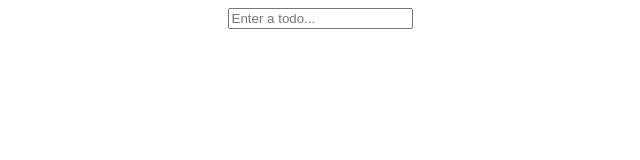
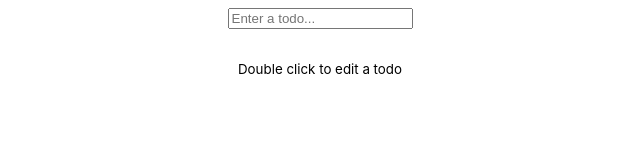
Before and after one commit to Ananthakr/parceljs-demo, a website: page index.html in a window 1280 px wide. Shown: the whole page, without its empty margins (320-960 px from the left). Drawn offline with Linux system fonts and the light colour scheme.

Commit message:
added readme

```diff
--- a/index.html
+++ b/index.html
@@ -5,5 +5,6 @@
     </head>
 <body>
     <div id="app"></div>
+    <small>Double click to edit a todo</small>
 <script src="./index.js"/></script>
 </body></html>
--- a/index.js
+++ b/index.js
@@ -8,7 +8,7 @@ document.addEventListener("DOMContentLoaded", () => {
     }
   }
   function editInputChangeListener(event) {
-    console.log("edit input", event.target.value);
+    //console.log("edit input", event.target.value);
     if (event.target.value) {
       let value = event.target.value;
       todos[parseInt(event.target.data_key)]=event.target.value;
--- a/style.css
+++ b/style.css
@@ -6,6 +6,10 @@ body{
     align-items: center;
     justify-content: center;
     flex-direction: column;
+}
+small{
+    text-align: center;
+    display: block;
 }
 ul{
     list-style: none;
```
Also changed, not shown: dist/index.html, readme.md (added), 4 other files.
